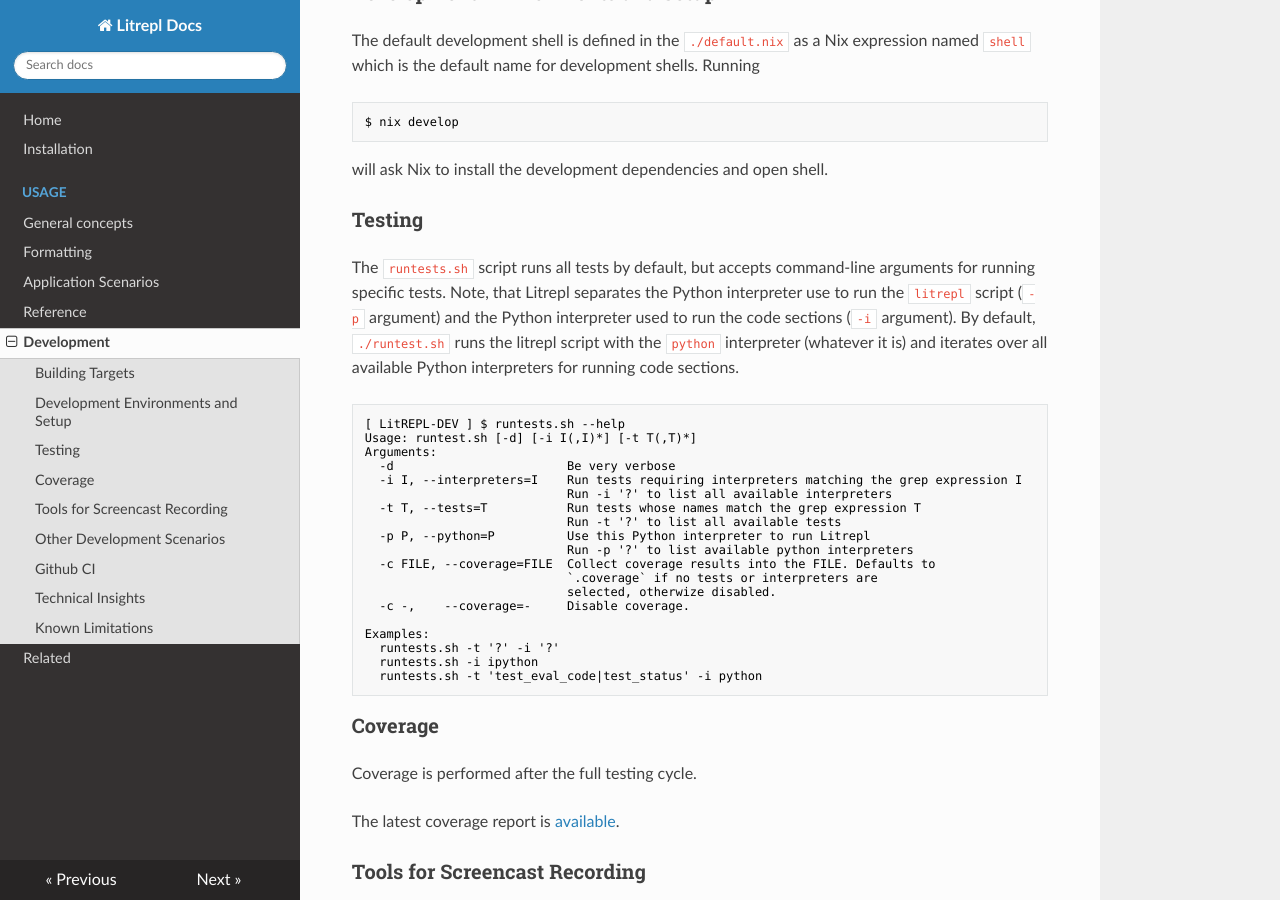
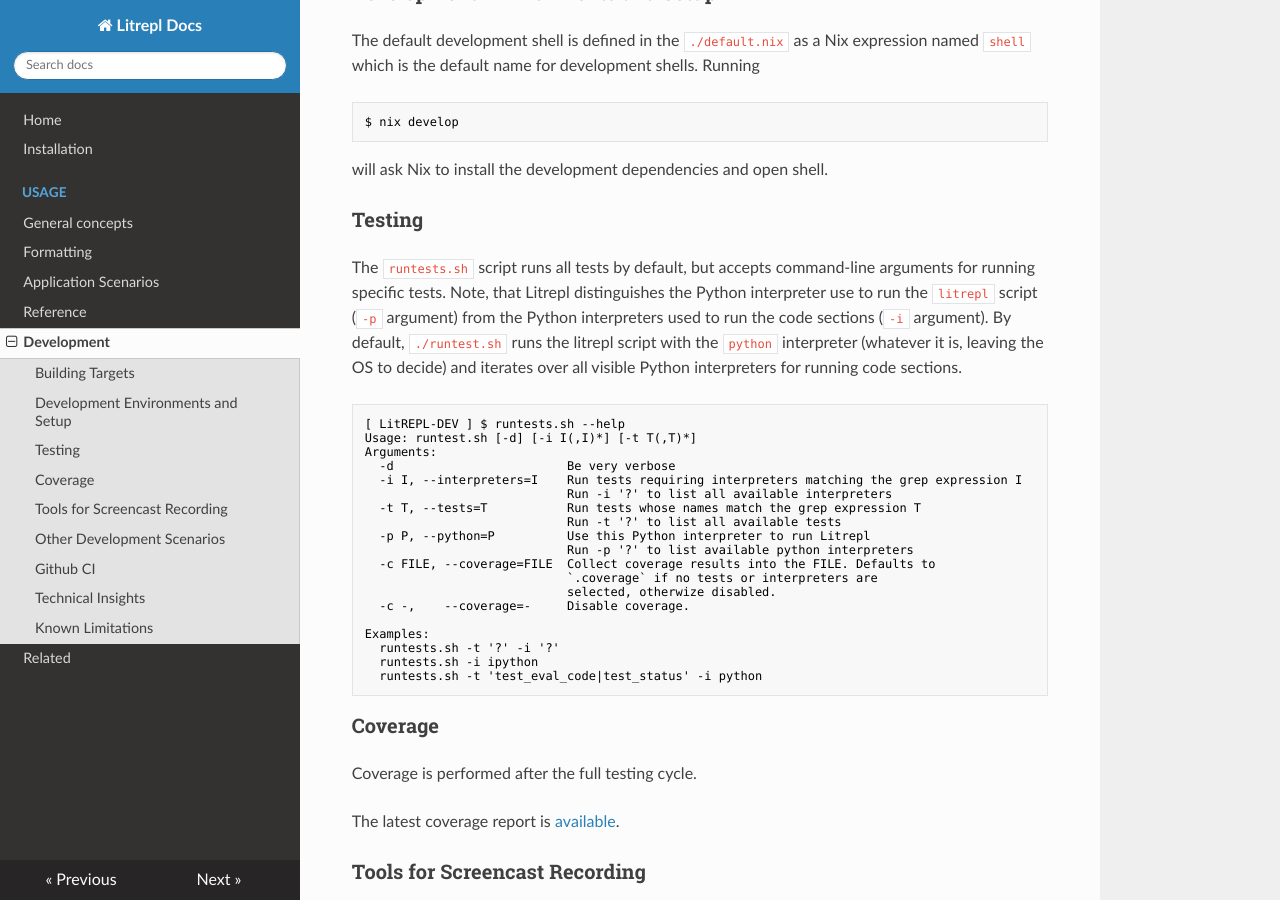
Before and after one commit to sergei-mironov/litrepl, an MkDocs documentation site: the page built from docs/development.md, in a window 1280 px wide and 900 px high, scrolled down 884 px. Built offline with MkDocs 1.6.1, drawn with Linux system fonts in a browser that asks for light colours; nearby versions of some CDN libraries.

Commit message:
Update development.md

```diff
--- a/docs/development.md
+++ b/docs/development.md
@@ -50,12 +50,12 @@
 ### Testing
 
 The `runtests.sh` script runs all tests by default, but accepts command-line
-arguments for running specific tests. Note, that Litrepl separates the Python
-interpreter use to run the `litrepl` script (`-p` argument) and the Python
-interpreter used to run the code sections (`-i` argument).  By default,
+arguments for running specific tests. Note, that Litrepl distinguishes the
+Python interpreter use to run the `litrepl` script (`-p` argument) from the
+Python interpreters used to run the code sections (`-i` argument).  By default,
 `./runtest.sh` runs the litrepl script with the `python` interpreter (whatever
-it is) and iterates over all available Python interpreters for running code
-sections.
+it is, leaving the OS to decide) and iterates over all visible Python
+interpreters for running code sections.
 
 
 <!--
```
